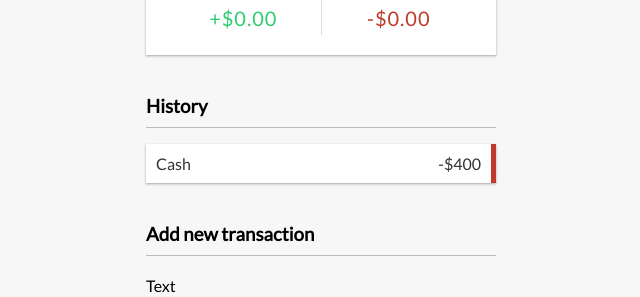
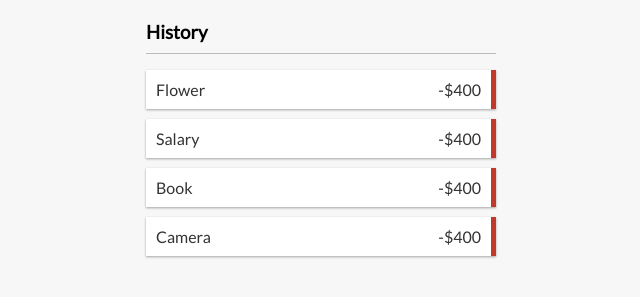
Before and after one commit to thisisamish/expense-tracker, a React (Create React App) app: page / in a window 1280 px wide. Shown: the part 198-495 px from the top of the page, without its empty margins (319-959 px from the left). Built offline with nearby package versions, Linux system fonts and the light colour scheme.

Commit message:
Create context and use it in TransactionList component

```diff
--- a/src/App.js
+++ b/src/App.js
@@ -4,10 +4,11 @@
 import IncomeExpenses from "./components/IncomeExpenses";
 import TransactionList from "./components/TransactionList";
 import AddTransaction from "./components/AddTransaction";
+import { GlobalProvider } from "./context/GlobalState";
 
 function App() {
   return (
-    <div>
+    <GlobalProvider>
       <Header />
       <div className="container">
         <Balance />
@@ -15,7 +16,7 @@
         <TransactionList />
         <AddTransaction />
       </div>
-    </div>
+    </GlobalProvider>
   );
 }
 
--- a/src/components/TransactionList.js
+++ b/src/components/TransactionList.js
@@ -1,14 +1,20 @@
 import Transaction from "./Transaction";
+import { GlobalContext } from "../context/GlobalState";
+import { useContext } from "react";
 
 const TransactionList = () => {
+  const { transactions } = useContext(GlobalContext);
+
   return (
     <>
       <h3>History</h3>
       <ul id="list" className="list">
-        <li className="minus">
-          Cash <span>-$400</span>
-          <button className="delete-btn">x</button>
-        </li>
+        {transactions.map((transaction) => (
+          <li className="minus" key={transaction.id}>
+            {transaction.text} <span>-$400</span>
+            <button className="delete-btn">x</button>
+          </li>
+        ))}
       </ul>
     </>
   );
--- /dev/null
+++ b/src/context/AppReducer.js
@@ -0,0 +1,6 @@
+export default (state, action) => {
+  switch (action.type) {
+    default:
+      return state;
+  }
+};
--- /dev/null
+++ b/src/context/GlobalState.js
@@ -0,0 +1,30 @@
+import { createContext, useReducer } from "react";
+import AppReducer from "./AppReducer";
+
+// Initial state
+const initialState = {
+  transactions: [
+    { id: 1, text: "Flower", amount: -20 },
+    { id: 2, text: "Salary", amount: 300 },
+    { id: 3, text: "Book", amount: -10 },
+    { id: 4, text: "Camera", amount: 150 },
+  ],
+};
+
+// Create context
+export const GlobalContext = createContext(initialState);
+
+// Provider component
+export const GlobalProvider = ({ children }) => {
+  const [state, dispatch] = useReducer(AppReducer, initialState);
+
+  return (
+    <GlobalContext.Provider
+      value={{
+        transactions: state.transactions,
+      }}
+    >
+      {children}
+    </GlobalContext.Provider>
+  );
+};
```
